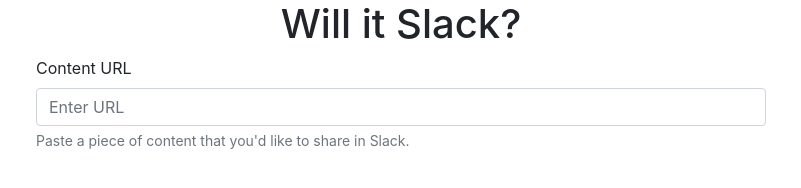
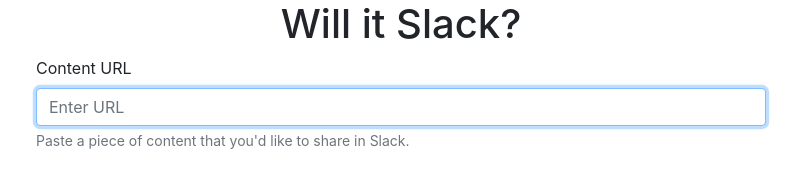
Before and after one commit to aaroncohen/willitslack, a plain HTML site: page index.html in a window 1280 px wide. Shown: the whole page, without its empty margins (239-1040 px from the left). Drawn offline with nearby package versions, Linux system fonts and the light colour scheme.

Commit message:
autofocus

```diff
--- a/index.html
+++ b/index.html
@@ -22,7 +22,7 @@
                 <form>
                     <div class="form-group">
                         <label for="contentUrl">Content URL</label>
-                        <input type="url" class="form-control" id="contentUrl" aria-describedby="contentUrlHelp" placeholder="Enter URL">
+                        <input type="url" class="form-control" id="contentUrl" aria-describedby="contentUrlHelp" placeholder="Enter URL" autofocus>
                         <small id="contentUrlHelp" class="form-text text-muted">Paste a piece of content that you'd like to share in Slack.</small>
                     </div>
                 </form>
```
